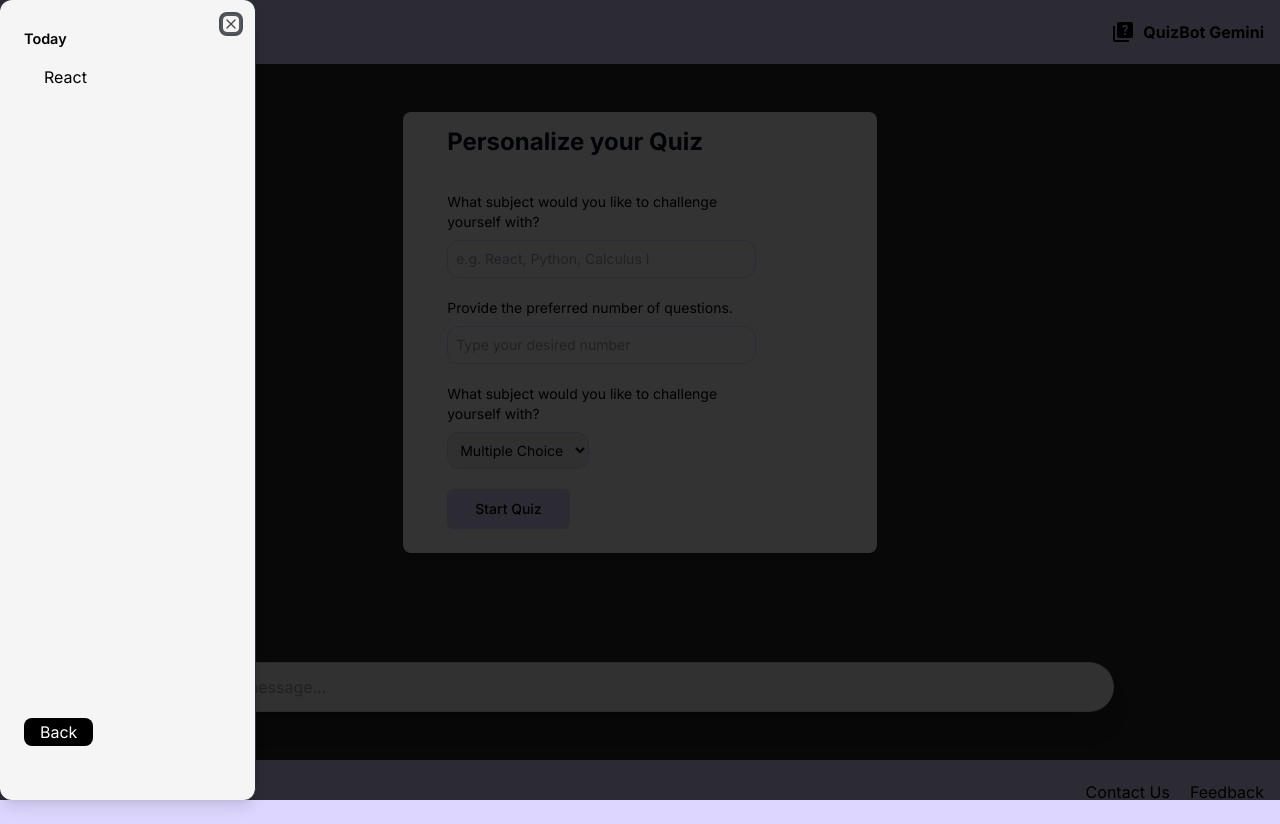
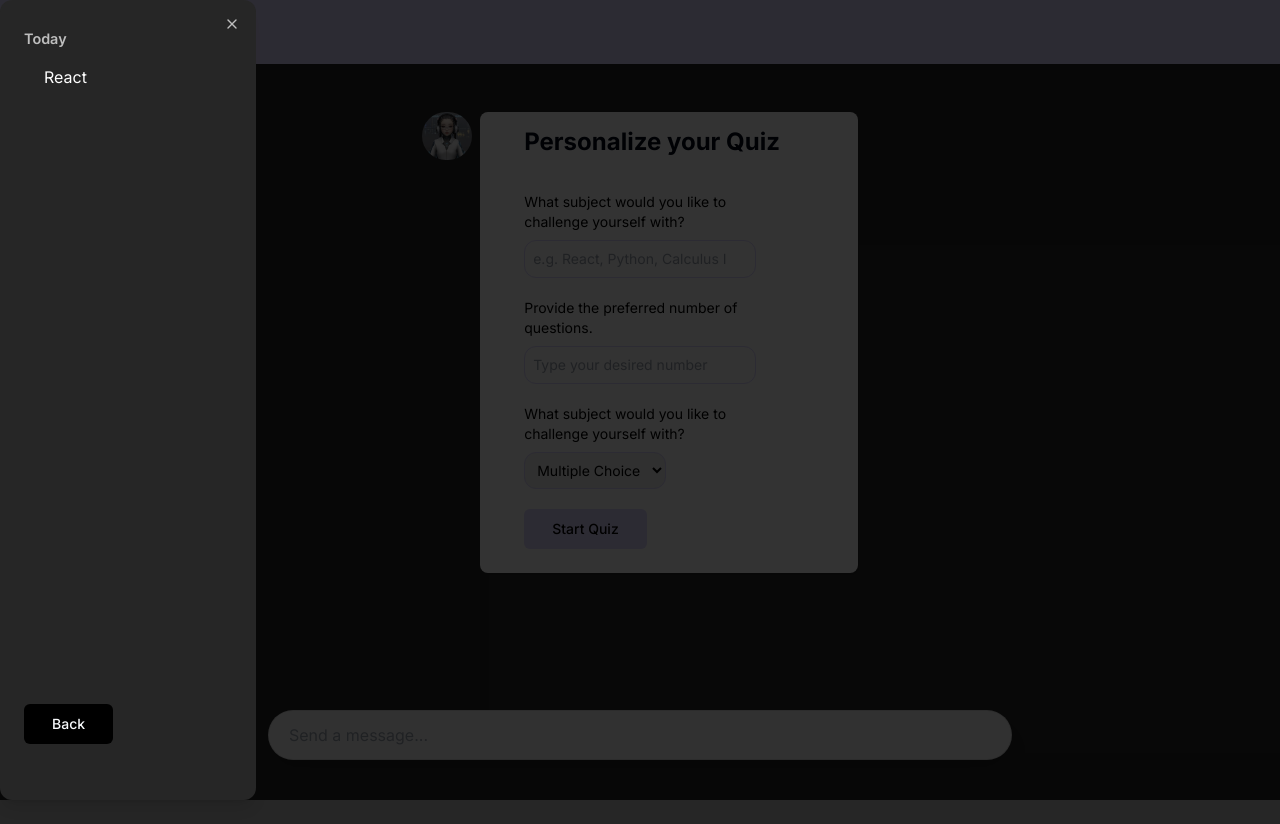
Before and after one commit to rukaiah-edhah/QuizBotGemini, a Next.js app in the folder quiz-bot-gemini/: page /chat in a window 1280 px wide. Both pictures are taken after a click on the button 32 px from the left and 32 px from the top of the page. After the commit the page ends 800 px from the top, so only its background shows below. Built offline with nearby package versions, Linux system fonts and the light colour scheme.

Commit message:
updated chat page

```diff
--- a/quiz-bot-gemini/app/chat/page.tsx
+++ b/quiz-bot-gemini/app/chat/page.tsx
@@ -1,17 +1,15 @@
 import Chat from "@/components/Chatpage/Chat"
 import Navbar from "@/components/Chatpage/Navbar";
-import Footer from "@/components/Chatpage/Footer";
 
 export default function Chatpage(){
     return(
-        <main className="flex flex-col items-center justify-between bg-neutral-800 ">
+        <main className="flex flex-col items-center justify-between ">
             <Navbar />
                 <div className="flex flex-row p-5 lg:p-10 gap-4 z-10 items-center justify-between w-full">
-                    <div className="w-full mx-auto h-[78dvh] lg:h-[77dvh] lg:w-4/5 flex-grow flex-col flex">
+                    <div className="w-full mx-auto  lg:w-4/5  flex-col flex">
                         <Chat />
                     </div>
                 </div>
-            <Footer />
         </main>
     )
 }
--- a/quiz-bot-gemini/app/globals.css
+++ b/quiz-bot-gemini/app/globals.css
@@ -4,7 +4,7 @@
 
 @layer base {
   :root {
-    --background: 0 0% 9%;
+    --background: 0 0% 14.9%;
     --foreground: 0 0% 100%;
 
     --card: 0 0% 100%;
--- a/quiz-bot-gemini/components/Chatpage/Chat.tsx
+++ b/quiz-bot-gemini/components/Chatpage/Chat.tsx
@@ -5,8 +5,8 @@ export default function Chat(){
 
     return(
         <>
-            <div className="w-full h-full bg-inherit flex flex-col justify-between p-2">
-                <div className="flex items-center justify-center ">
+            <div className="w-full h-4/5 box-border bg-inherit flex flex-col justify-between p-2 ">
+                <div className="flex items-start justify-center ">
                     <ChatStartup />
                 </div>
                 <div className="">
--- a/quiz-bot-gemini/components/Chatpage/ChatInput.tsx
+++ b/quiz-bot-gemini/components/Chatpage/ChatInput.tsx
@@ -16,13 +16,13 @@ export default function ChatInput(){
 
             <form
                 // onSubmit={handleSubmit}
-                className='w-full flex items-center justify-center text-black'
+                className='w-full flex items-center justify-center text-black fixed bottom-10 inset-x-0 px-5'
             >
                 <input
                     value={input}
                     placeholder='Send a message...'
                     onChange={handleInputChange}
-                    className='flex w-full md:w-4/5 rounded-full px-5 py-3 items-center justify-center shadow-xl border bg-[#f5f5f5] border-opacity-10 border-black focus:border-black/50 focus:outline-none'
+                    className='flex w-full md:w-3/5 rounded-full px-5 py-3 items-center justify-center shadow-xl border bg-[#f5f5f5] border-opacity-10 border-black focus:border-black/50 focus:outline-none'
                 />
             </form>
         </div>
--- a/quiz-bot-gemini/components/Chatpage/Chathistory.tsx
+++ b/quiz-bot-gemini/components/Chatpage/Chathistory.tsx
@@ -8,6 +8,7 @@ import {
     SheetTitle,
     SheetTrigger,
 } from "@/components/ui/sheet"
+import { Button } from "../ui/button";
 import { IoMdMenu} from "react-icons/io";
 import ChatHistorySheet from "../Chatpage/chat-history-sheet";
 
@@ -23,9 +24,9 @@ export default function ChatHistory(){
             <div className="flex flex-col  h-full">
                 <Sheet>
                     <SheetTrigger><IoMdMenu className="w-6 h-6 mr-2"/></SheetTrigger>
-                    <SheetContent side="left" className="bg-[#f5f5f5] text-black rounded-xl overflow-auto w-3/5 lg:w-1/5">
+                    <SheetContent side="left" className=" border-none rounded-xl overflow-auto w-3/5 lg:w-1/5">
                         <SheetHeader>
-                            <SheetTitle className="text-black">
+                            <SheetTitle className="opacity-70">
                                 <small>Today</small>
                             </SheetTitle>
                         </SheetHeader>
@@ -34,12 +35,14 @@ export default function ChatHistory(){
                                 list_items={list_items}
                             />
                         </div>
-                        <div className="fixed bottom-14 text-white items-center justify-center">
+                        <div className="fixed bottom-14 items-center justify-center">
                             <Link
                                 href="/"
-                                className="px-4 py-1 bg-black rounded-lg"
+                                className=""
                             >
-                                Back
+                                <Button className="px-7 bg-black">
+                                    Back
+                                </Button>
                             </Link>
                         </div>
                     </SheetContent>
--- a/quiz-bot-gemini/components/Chatpage/Footer.tsx
+++ b/quiz-bot-gemini/components/Chatpage/Footer.tsx
@@ -2,7 +2,7 @@ export default function Footer(){
     const support = ['Contact Us', 'Feedback']
 
     return(
-        <footer className="block inset-x-0 bottom-0 w-full bg-violet-200 text-black text-sm lg:text-base">
+        <footer className="fixed z-10 inset-x-0 bottom-0 w-full bg-violet-200 text-black text-sm lg:text-base">
             <div className="flex flex-row items-center justify-between px-4 py-5">
                 <p>©QuizBot Gemini {new Date().getFullYear()}</p>
                 <ul className="flex flex-row gap-5">
--- a/quiz-bot-gemini/components/Chatpage/Navbar.tsx
+++ b/quiz-bot-gemini/components/Chatpage/Navbar.tsx
@@ -5,7 +5,7 @@ import ChatHistory from "./Chathistory";
 export default function Navbar(){
     return (
         <nav className="block top-0 z-10 w-full bg-violet-200 text-black">
-            <div className="flex flex-row items-center justify-between gap-2 px-4 py-5">
+            <div className="flex flex-row items-center justify-start gap-2 px-4 py-5">
                 <ChatHistory />
                 <div className="flex flex-row gap-2">
                     <MdQuiz className="w-6 h-6"/>
--- a/quiz-bot-gemini/components/Chatpage/chat-setup-questions.tsx
+++ b/quiz-bot-gemini/components/Chatpage/chat-setup-questions.tsx
@@ -1,5 +1,4 @@
 import { Button } from "../ui/button"
-import { Input } from "../ui/input"
 
 export default function ChatSetupQuestions(){
     return(
--- a/quiz-bot-gemini/components/Chatpage/chat-startup.tsx
+++ b/quiz-bot-gemini/components/Chatpage/chat-startup.tsx
@@ -3,10 +3,18 @@ import {
     CardContent,
 } from '@/components/ui/card'
 import ChatSetupQuestions from './chat-setup-questions'
+import Image from 'next/image'
 
 export default function ChatStartup(){
     return(
         <>
+            <Image
+                src="/AI.png"
+                width={50}
+                height={50}
+                alt="ai image"
+                className='rounded-full mr-2 hidden lg:block'
+            />
             <Card className='border-none px-5 pt-5  w-full md:w-3/5 lg:w-2/5'>
                 <CardContent className=''>
                     <h1 className='font-bold text-2xl leading-5'>Personalize your Quiz</h1>
```
Also changed, not shown: quiz-bot-gemini/public/AI.png (added), 1 other file (tests, documents, lock files or other folders).
